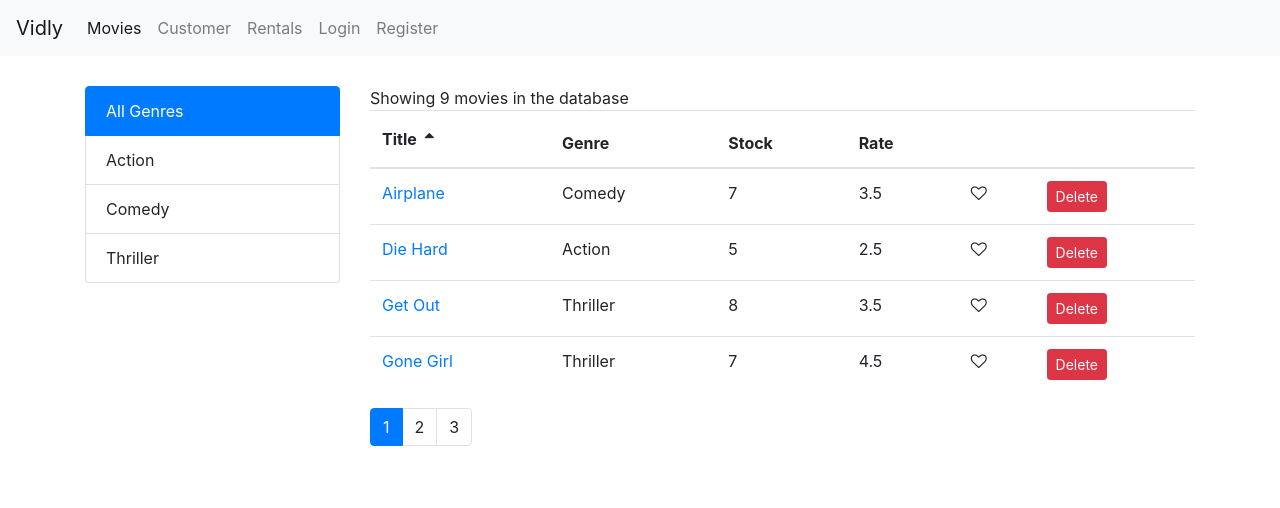
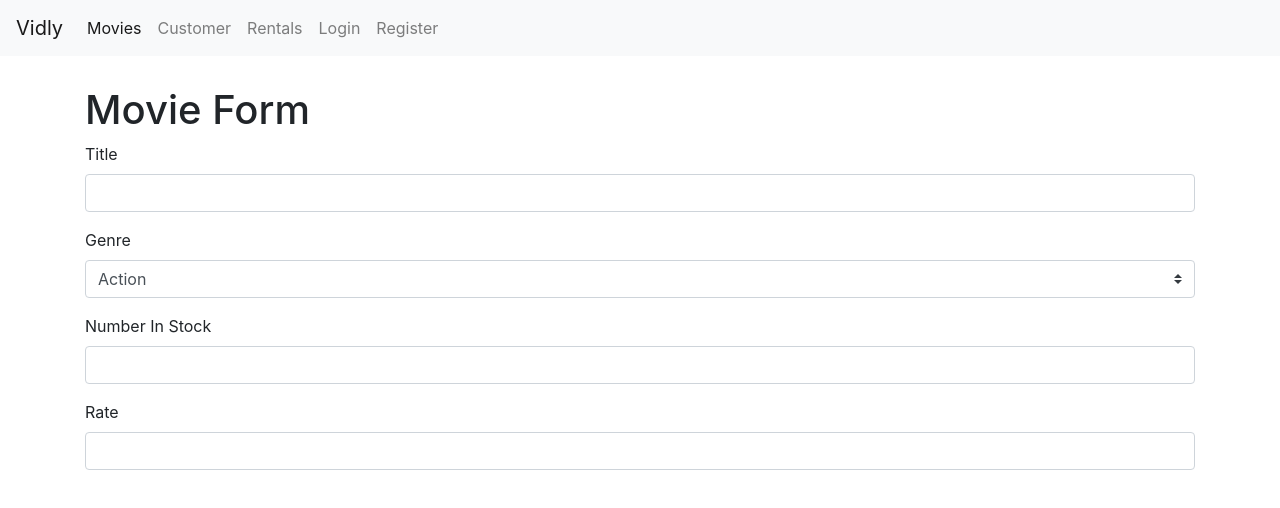
Before and after one commit to deepaksawant53/video-rental, a React (Create React App) app: page /movies/new in a window 1280 px wide. Shown: the top 508 px of the page. Built offline with nearby package versions, Linux system fonts and the light colour scheme.

Commit message:
Changes done to add movieForm.jsx.

```diff
--- a/src/App.js
+++ b/src/App.js
@@ -7,6 +7,7 @@ import Movie from './components/movie';
 import NotFound from './components/common/notFound'
 import Navbar from './components/navbar';
 import LoginForm from './components/loginForm';
+import MovieForm from './components/movieForm';
 import { Route, Switch, Redirect } from 'react-router-dom';
 import RegistrationForm from './components/registrationForm';
 
@@ -17,6 +18,7 @@ function App() {
       <main className="container">
         <Switch>
           <Route path="/login" component={LoginForm} />
+          <Route path="/movies/new" component={MovieForm} />
           <Route path="/movies" component={Movies} />
           <Route path="/customers" component={Customers} />
           <Route path="/rentals" component={Rentals} />
--- /dev/null
+++ b/src/components/movieForm.jsx
@@ -0,0 +1,51 @@
+import React from 'react';
+import Form from './common/form';
+import Joi from 'joi-browser';
+import { getGenres } from './../services/fakeGenreService';
+
+class MovieForm extends Form {
+  state = {
+    data: { title: "", genre: "", numberInStock: "", rate: "" },
+    genreList: [],
+    errors: {}
+  };
+
+  componentDidMount() {
+    this.setState({ genreList: [...getGenres()] });
+  }
+
+  schema = {
+    title: Joi.string().required().label('Title'),
+    genre: Joi.string().required().label('Genre'),
+    numberInStock: Joi.number().integer().min(0).max(100).label('Number in stock'),
+    rate: Joi.number().integer().min(0).max(10).label('Rate')
+  }
+
+  doSubmit = () => {
+    console.log("Movie Form Submitted!!!");
+  };
+
+  render() {
+    const { genreList, errors } = this.state;
+    return (
+      <form action={this.handle}>
+        <h1>Movie Form</h1>
+        <div>
+          {this.renderInput("title", "Title")}
+          <label htmlFor="genre">Genre</label>
+          <div className="form-group">
+            <select className="custom-select">
+              {genreList.map(genre =>
+                <option key={genre["_id"]} value={genre["name"]}>{genre["name"]}</option>
+              )}
+            </select>
+            {errors['genre'] && <div className="alert alert-danger">{errors['genre']}</div>}
+          </div>
+          {this.renderInput("numberInStock", "Number In Stock", "number")}
+          {this.renderInput("rate", "Rate", "number")}
+        </div>
+      </form>
+    );
+  };
+}
+export default MovieForm;
--- a/src/components/movies.jsx
+++ b/src/components/movies.jsx
@@ -1,9 +1,9 @@
 import React, { Component } from 'react';
 import { getMovies } from './../services/fakeMovieService';
+import { getGenres } from './../services/fakeGenreService';
 import Pagination from './common/pagination';
 import { paginate } from '../utils/paginate';
 import Filter from './common/filter';
-import { getGenres } from './../services/fakeGenreService';
 import MoviesTable from './movieTable';
 import _ from 'lodash';
 
@@ -15,16 +15,16 @@ class Movies extends Component {
     genres: [],
     selectedGenre: {},
     sortColumn: { propertyName: 'title', order: 'asc' }
-  }
+  };
 
   componentDidMount() {
     const defaultGenre = { _id: 0, name: 'All Genres' }
     this.setState({ movies: getMovies(), genres: [{ ...defaultGenre }, ...getGenres()], selectedGenre: defaultGenre });
-  }
+  };
 
   handleDeleteMovie = movieId => {
     this.setState({ movies: this.state.movies.filter(movie => movie._id !== movieId) });
-  }
+  };
 
   handleLike = movie => {
     const movies = [...this.state.movies];
@@ -33,20 +33,20 @@ class Movies extends Component {
     movies[index].liked = !movies[index].liked;
 
     this.setState({ movies });
-  }
+  };
 
   handlePageChange = (page) => {
     this.setState({ currentPage: page });
-  }
+  };
 
   handleFilter = genre => {
     const filteredMovies = genre.name === 'All Genres' ? getMovies() : getMovies().filter(movie => movie.genre._id === genre._id);
     this.setState({ selectedGenre: genre, movies: filteredMovies, currentPage: 1 });
-  }
+  };
 
   handleSort = sortColumn => {
     this.setState({ sortColumn });
-  }
+  };
 
   getPagedData = () => {
     const { pageSize, currentPage, movies: allMovies, sortColumn } = this.state;
@@ -54,6 +54,10 @@ class Movies extends Component {
     const movies = paginate(sortedMovies, currentPage, pageSize);
 
     return movies;
+  };
+
+  handleNewMovieEvent = () => {
+    this.props.history.push("/movies/new");
   }
 
   render() {
@@ -69,13 +73,18 @@ class Movies extends Component {
             <Filter elementList={genres} selectedElement={selectedGenre} onElementSelected={this.handleFilter} />
           </div>
           <div className="col">
-            <span>Showing {count} movies in the database</span>
-            <MoviesTable movies={this.getPagedData()} sortColumn={sortColumn} onLike={this.handleLike} onDelete={this.handleDeleteMovie} onSort={this.handleSort} />
-            <Pagination itemsCount={count} pageSize={pageSize} currentPage={currentPage} onPageChange={this.handlePageChange} />
+            <div className="row">
+              <button type="button" onClick={this.handleNewMovieEvent} className="btn btn-primary">New Movie</button>
+            </div>
+            <div className="row">
+              <span>Showing {count} movies in the database</span>
+              <MoviesTable movies={this.getPagedData()} sortColumn={sortColumn} onLike={this.handleLike} onDelete={this.handleDeleteMovie} onSort={this.handleSort} />
+              <Pagination itemsCount={count} pageSize={pageSize} currentPage={currentPage} onPageChange={this.handlePageChange} />
+            </div>
           </div>
         </div>
       </div>
     );
-  }
+  };
 }
 export default Movies;
```
